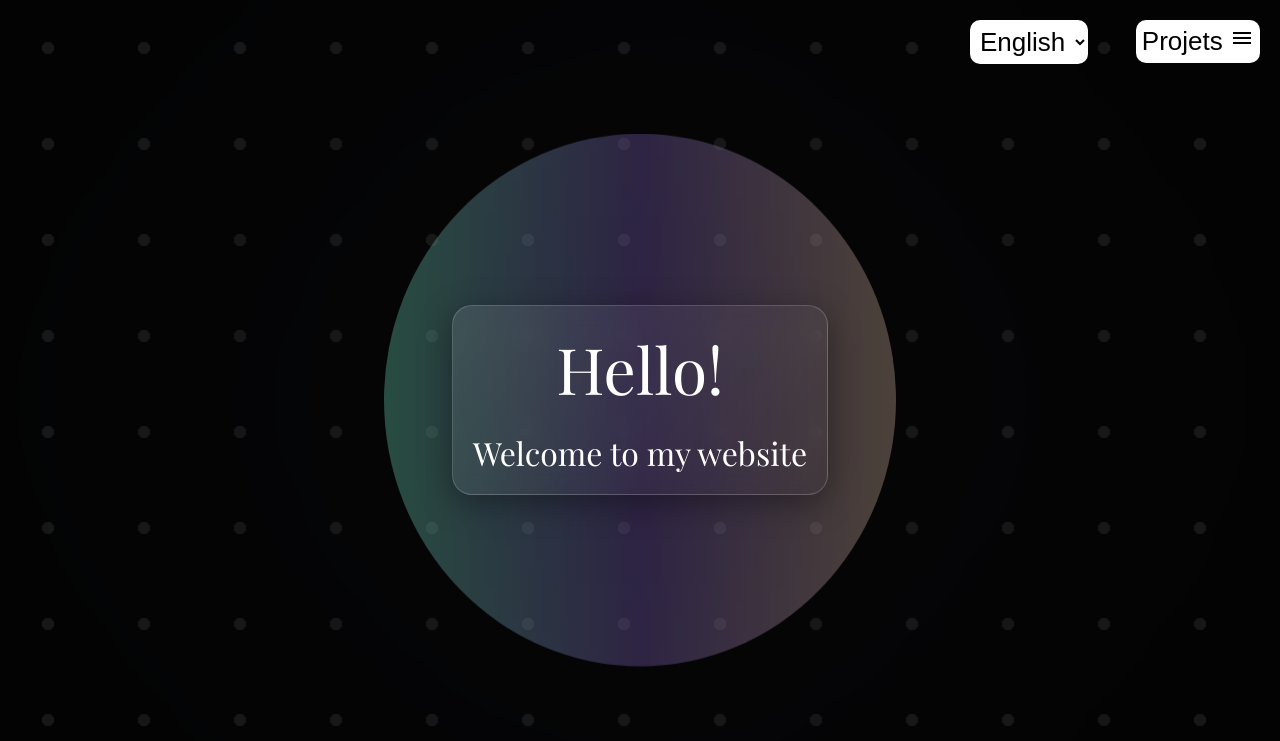
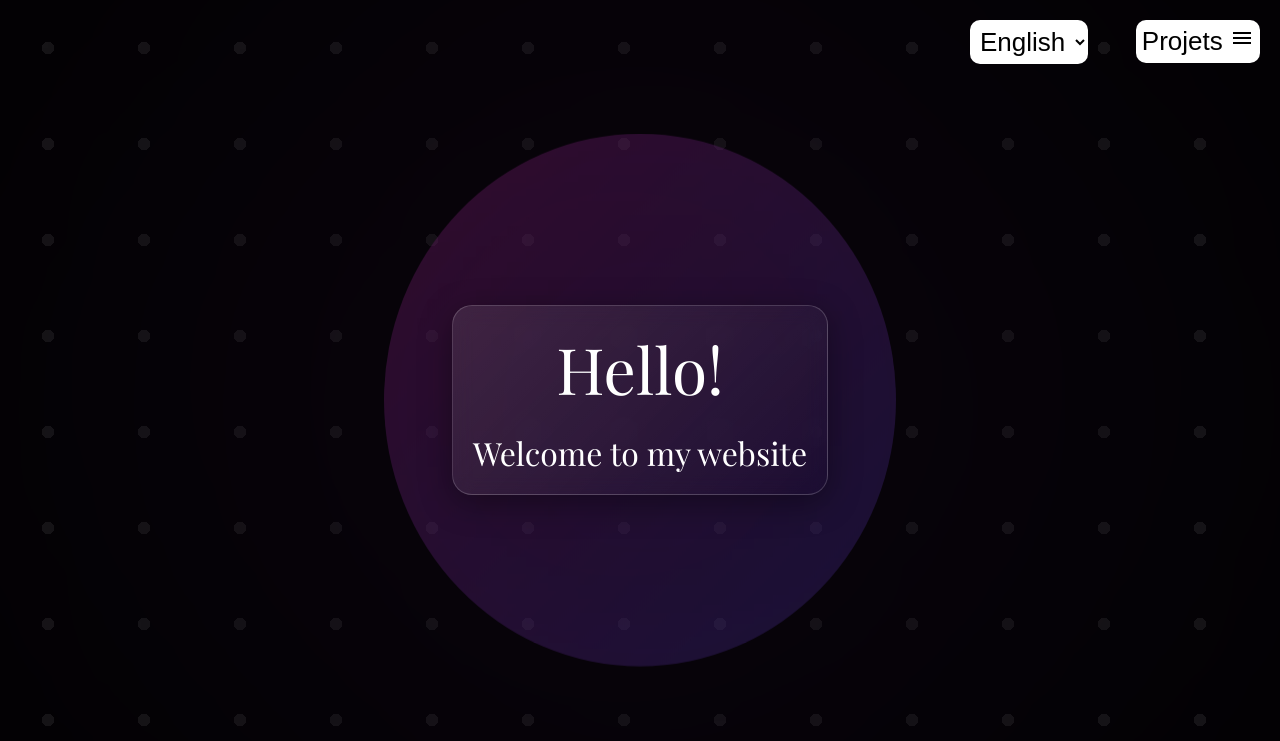
Before and after one commit to ares1345/personal-site, a plain HTML site: page index.html in a window 1280 px wide. Shown: the top 741 px of the page. Drawn offline with nearby package versions, Linux system fonts and the light colour scheme; a web font is replaced by a local one.

Commit message:
new gradient

```diff
--- a/styles.css
+++ b/styles.css
@@ -17,7 +17,6 @@ body {
     align-self: center;
     align-content: center;
     height: 100dvh;
-    z-index: 1;
     overflow: hidden;
 }
 
@@ -51,17 +50,13 @@ body {
 }
 
 #blob {
-    background-color: white;
+
     height: 40vmax;
     aspect-ratio: 1;
     position: absolute;
     border-radius: 50%;
-    background: linear-gradient(
-    to right,
-    aquamarine,
-    mediumpurple,
-    peachpuff
-    );
+    background: rgba(81, 66, 210, 1.0);
+    background: linear-gradient(315deg, rgba(81, 66, 210, 1.0), rgba(195, 39, 161, 1.0));
     animation: rotate 20s infinite;
     opacity: 0.4;
 
@@ -92,7 +87,7 @@ body {
     width: 100%;
     position: absolute;
     z-index: 2;
-    backdrop-filter: blur(50vmax);
+    backdrop-filter: blur(30vmax);
 }
 
 footer {
```
